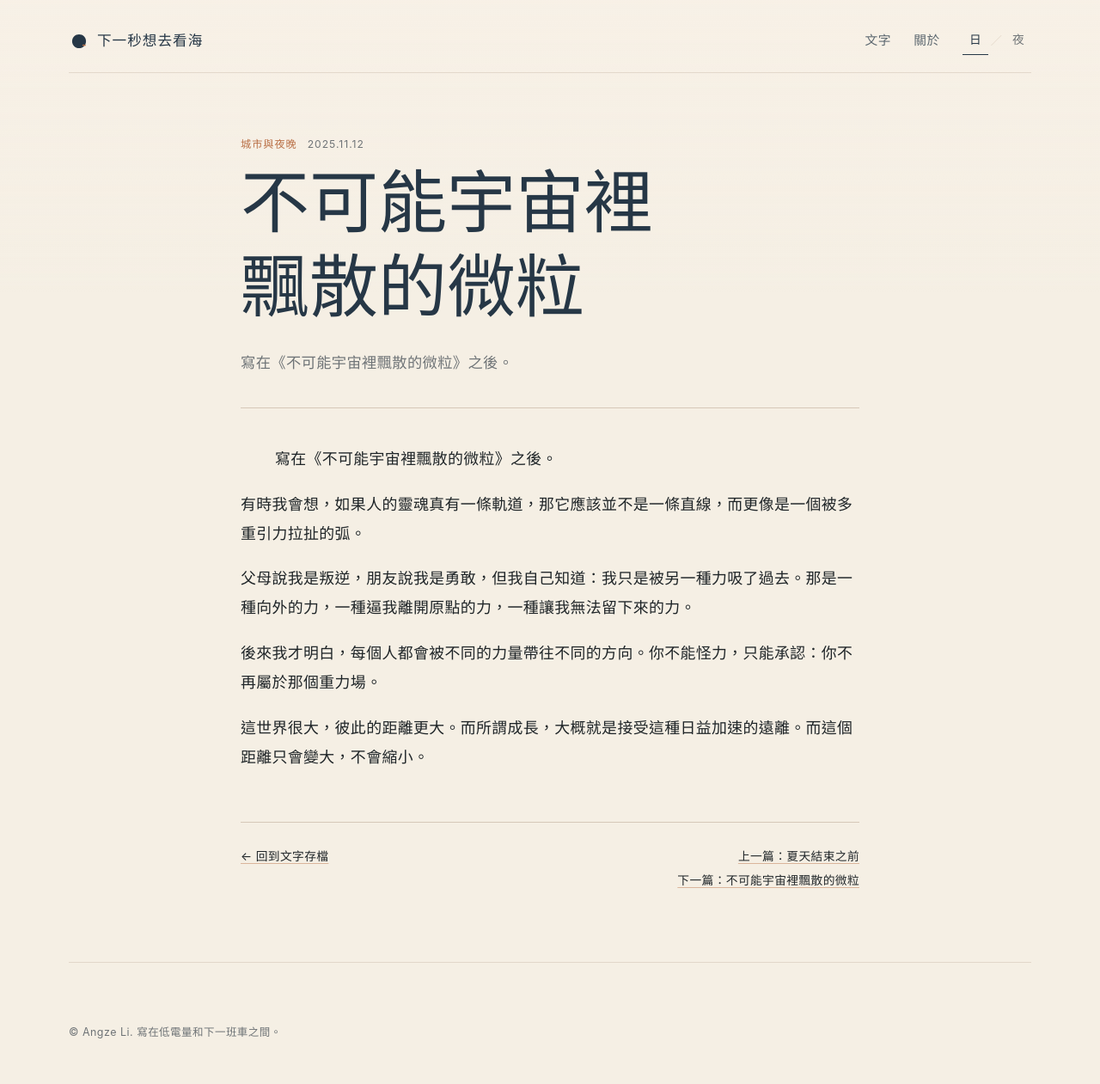
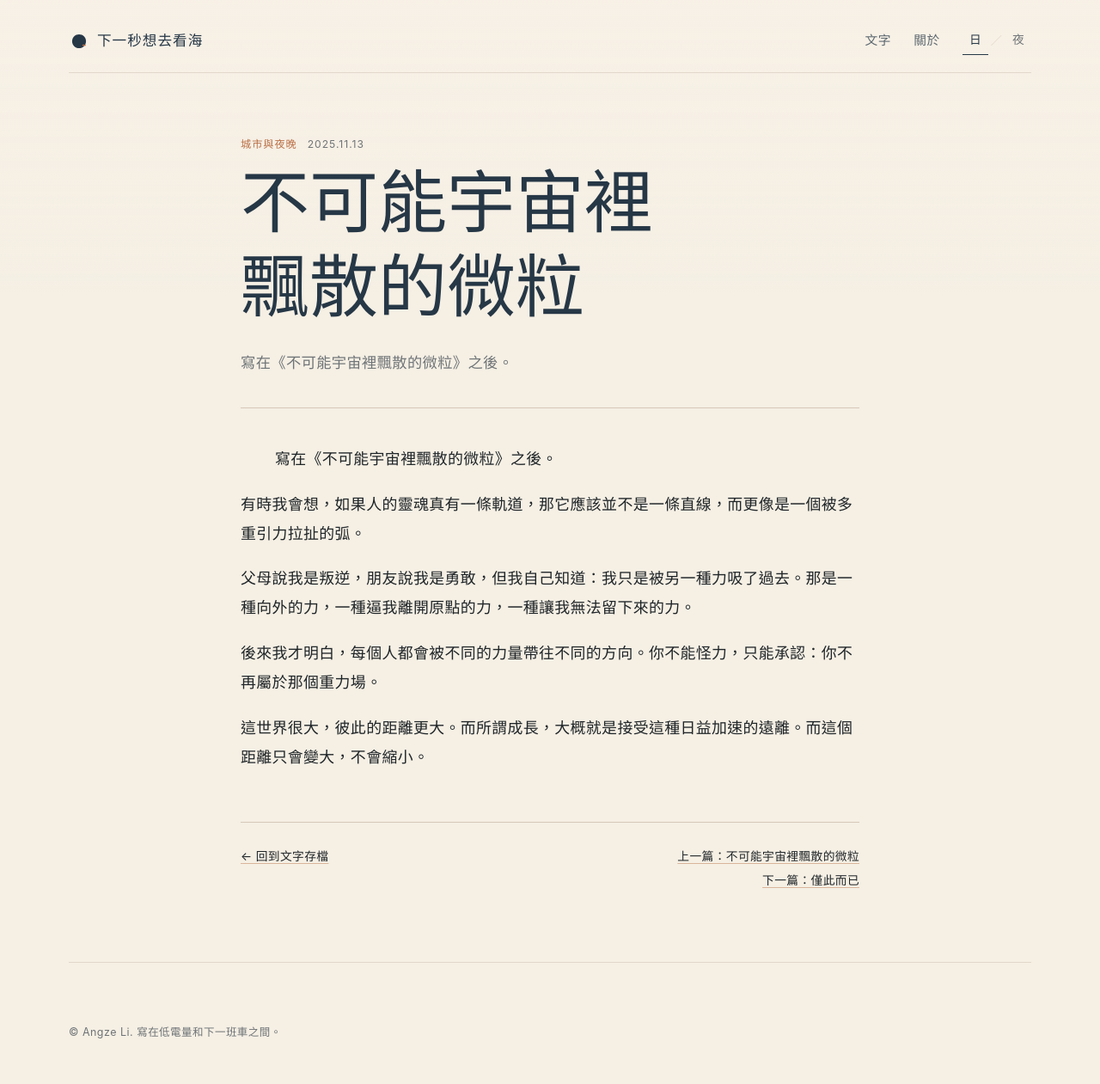
Before and after one commit to angzeli/next-second-sea, a Jekyll site: the page built from _posts/2025-11-13-a-place-beyond-gravity.md, in a window 1280 px wide. Shown: the whole page at 86% size. Built offline with Jekyll 4.4.1, drawn with Linux system fonts in a browser that asks for light colours.

```diff
--- a/_posts/2025-11-12-a-place-beyond-gravity.md
+++ b/_posts/2025-11-13-a-place-beyond-gravity.md
@@ -4,7 +4,7 @@ title: "重力以外的地方"
 title_lines:
   - 不可能宇宙裡
   - 飄散的微粒
-date: 2025-11-12
+date: 2025-11-13
 category: 城市與夜晚
 tags: [現實, 偶然, 分離]
 excerpt: "寫在《不可能宇宙裡飄散的微粒》之後。"
```
Also changed, not shown: _posts/2025-11-12-particles-adrift-in-an-impossible-universe.md (renamed from _posts/2025-11-13-particles-adrift-in-an-impossible-universe.md, +1 -1 lines).
